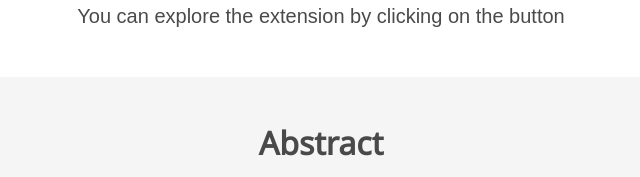
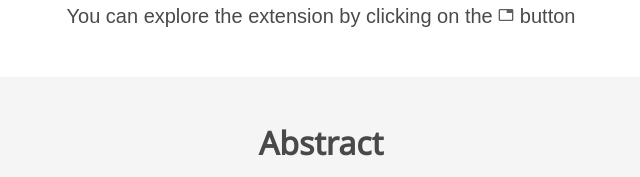
Before and after one commit to livleh/VisPeerTest_project_page, a plain HTML site: page index.html in a window 1280 px wide. Shown: the part 865-1042 px from the top of the page, 319-959 px from the left. Drawn offline with nearby package versions, Linux system fonts and the light colour scheme; some icons are missing; a web font is replaced by a local one.

Commit message:
testing text

```diff
--- a/index.html
+++ b/index.html
@@ -134,7 +134,7 @@
       </iframe>
       <h2 class="subtitle has-text-centered">
         You can explore the extension by clicking on the
-        <g class="jp-icon3" fill="#616161"><path d="M21 3H3c-1.1 0-2 .9-2 2v14c0 1.1.9 2 2 2h18c1.1 0 2-.9 2-2V5c0-1.1-.9-2-2-2zm0 16H3V5h10v4h8v10z"></path></g>
+        <svg xmlns="http://www.w3.org/2000/svg" width="16" viewBox="0 0 24 24" data-icon="ui-components:tab" data-icon-id="0ae0fa69-1a7a-436f-bc0f-2f3e1fcdf874"><g class="jp-icon3" fill="#616161"><path d="M21 3H3c-1.1 0-2 .9-2 2v14c0 1.1.9 2 2 2h18c1.1 0 2-.9 2-2V5c0-1.1-.9-2-2-2zm0 16H3V5h10v4h8v10z"></path></g></svg>
         button
       </h2>
     </div>
```
